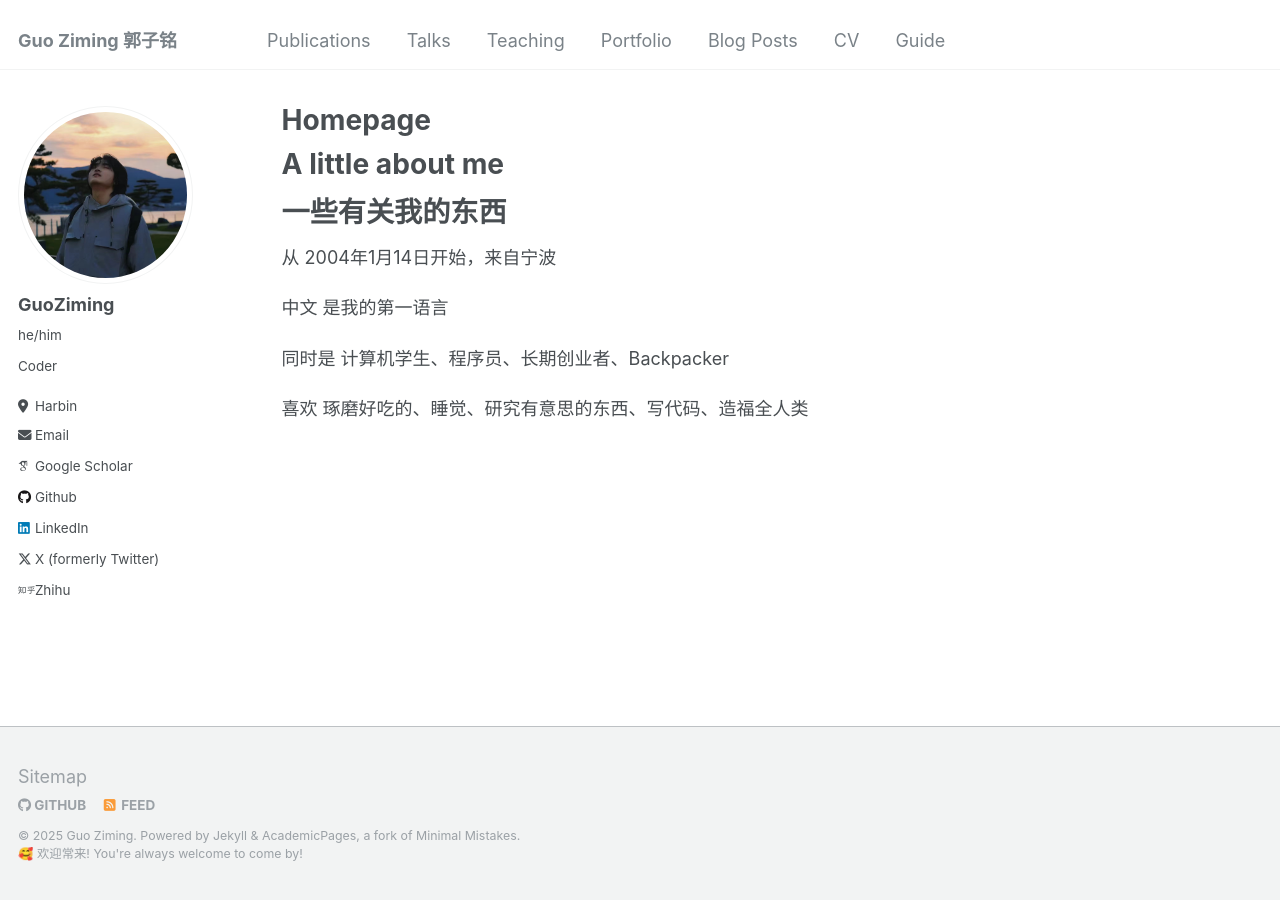
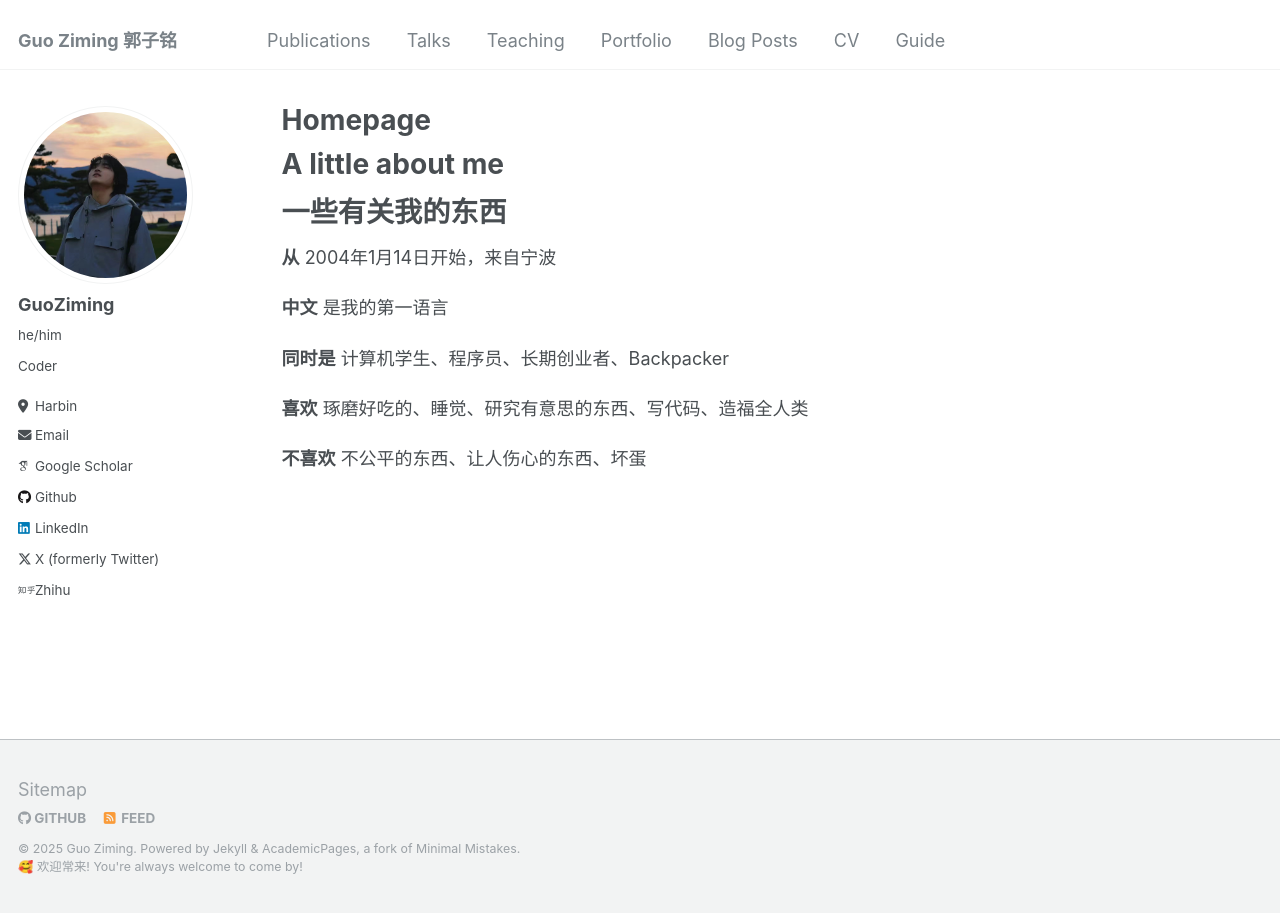
Before and after one commit to mcxiaoxiao/mcxiaoxiao.github.io, a Jekyll site: the page built from _pages/about.md, in a window 1280 px wide. Built offline with Jekyll 4.4.1, drawn with Linux system fonts in a browser that asks for light colours; some web fonts are replaced.

Commit message:
Update about.md

```diff
--- a/_pages/about.md
+++ b/_pages/about.md
@@ -12,10 +12,12 @@ redirect_from:
 # 一些有关我的东西
 
 
-从 2004年1月14日开始，来自宁波
+**从** 2004年1月14日开始，来自宁波
 
-中文 是我的第一语言
+**中文** 是我的第一语言
 
-同时是 计算机学生、程序员、长期创业者、Backpacker
+**同时是** 计算机学生、程序员、长期创业者、Backpacker
 
-喜欢 琢磨好吃的、睡觉、研究有意思的东西、写代码、造福全人类
+**喜欢** 琢磨好吃的、睡觉、研究有意思的东西、写代码、造福全人类
+
+**不喜欢** 不公平的东西、让人伤心的东西、坏蛋
```
